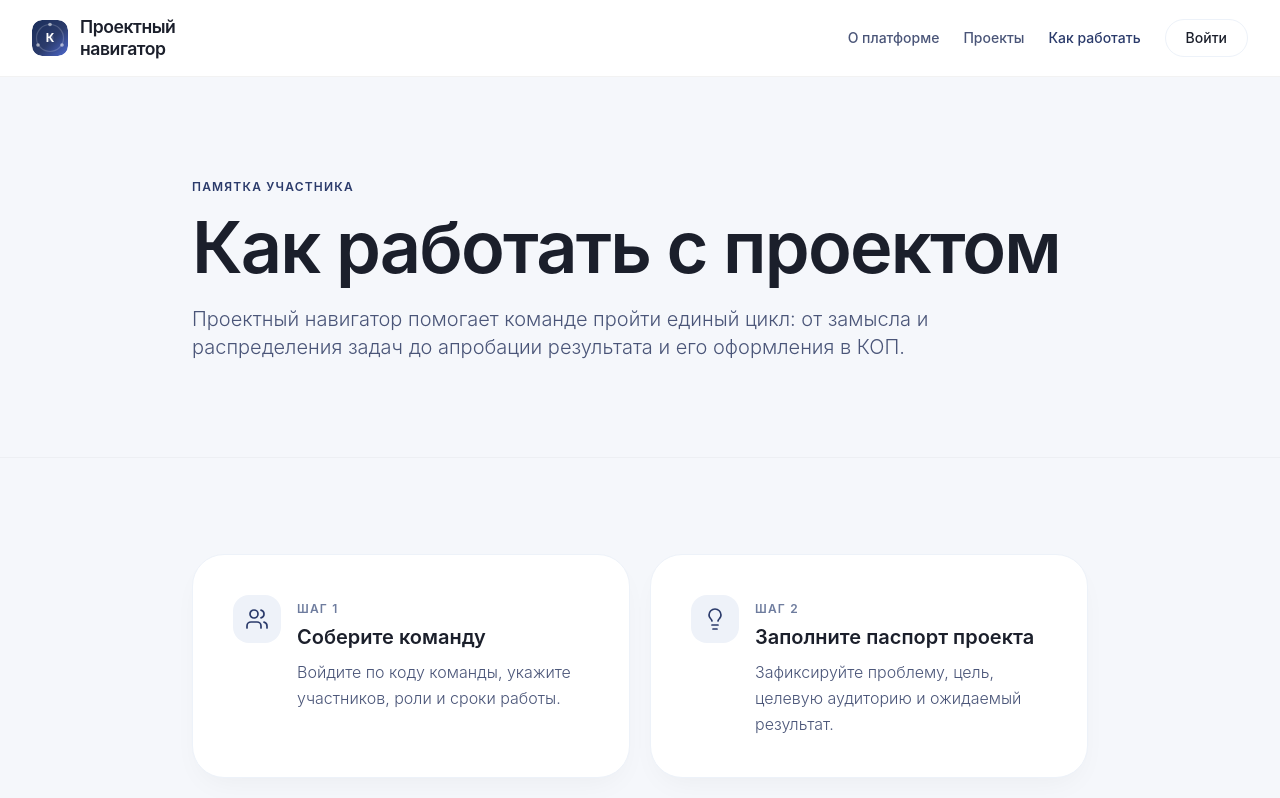
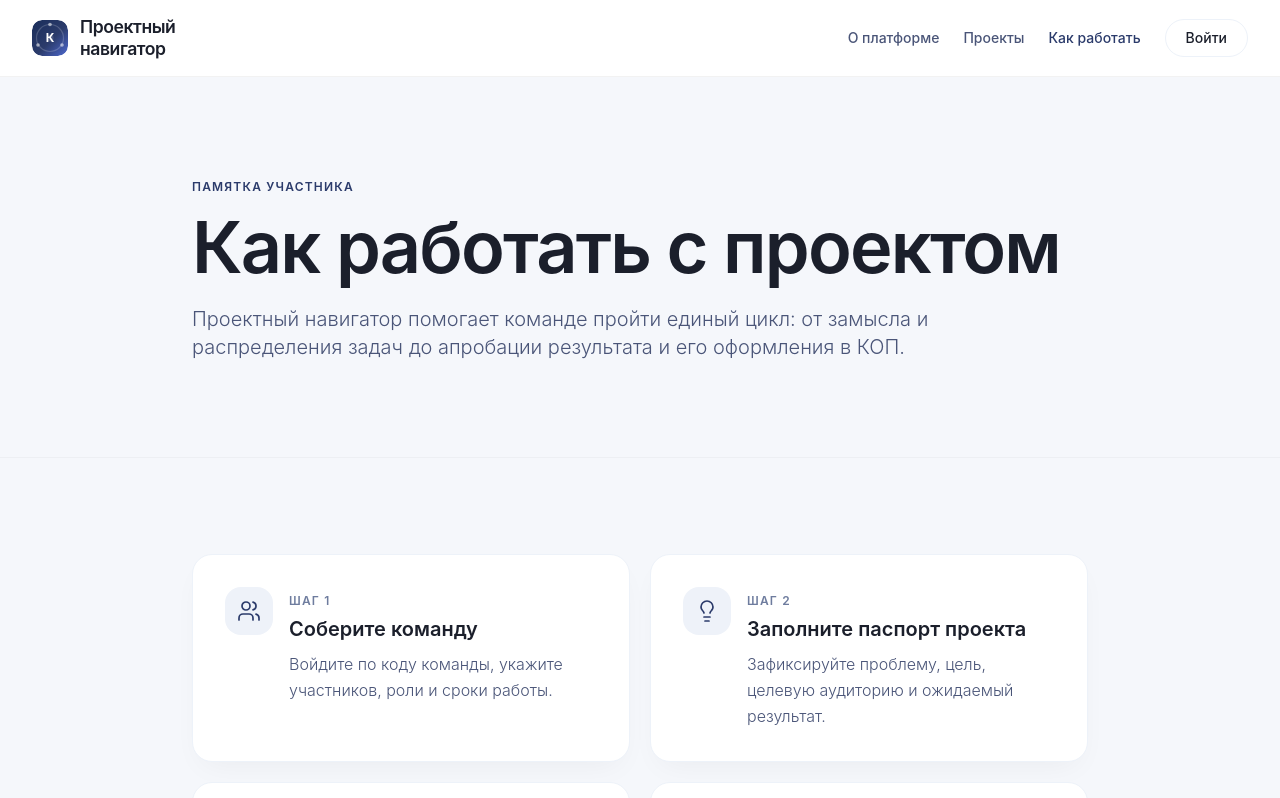
Before and after one commit to alisiatkc/kvant-next, a Next.js app: page /guide in a window 1280 px wide. Shown: the top 798 px of the page. Built offline with nearby package versions, Linux system fonts and the light colour scheme.

Commit message:
Уточнить общие радиусы и доступность анимаций

```diff
--- a/src/app/globals.css
+++ b/src/app/globals.css
@@ -81,13 +81,13 @@
     @apply inline-block bg-transparent text-kv-dark px-8 py-3.5 rounded-full font-medium border border-[#cdd6e4] transition-colors duration-200 hover:bg-kv-light no-underline;
   }
   .card-kv {
-    @apply bg-white rounded-4xl p-7 min-[640px]:p-10 shadow-card border border-kv-border;
+    @apply bg-white rounded-[1.25rem] p-6 min-[640px]:p-8 shadow-card border border-kv-border;
   }
   .modal-overlay {
     @apply fixed inset-0 bg-[rgba(15,18,28,0.7)] backdrop-blur-sm flex items-end min-[640px]:items-center justify-center z-[1000];
   }
   .modal-box {
-    @apply bg-white max-w-[600px] w-full min-[640px]:w-[90%] rounded-t-[2rem] min-[640px]:rounded-[3rem] p-7 min-[640px]:p-[50px] relative shadow-modal max-h-[92vh] overflow-y-auto;
+    @apply bg-white max-w-[600px] w-full min-[640px]:w-[90%] rounded-t-[1.5rem] min-[640px]:rounded-[1.5rem] p-7 min-[640px]:p-10 relative shadow-modal max-h-[92vh] overflow-y-auto;
   }
   .modal-close-btn {
     @apply absolute top-5 right-5 min-[640px]:top-6 min-[640px]:right-7 bg-kv-light border-none w-9 h-9 rounded-full flex items-center justify-center text-[#7c7f93] cursor-pointer hover:text-kv-dark hover:bg-[#e2e8f0] transition-colors;
@@ -111,3 +111,17 @@
     @apply inline-flex items-center gap-1.5 px-3 min-[640px]:px-5 py-1.5 min-[640px]:py-2 rounded-full font-medium text-xs min-[640px]:text-sm;
   }
 }
+
+@media (prefers-reduced-motion: reduce) {
+  html { scroll-behavior: auto; }
+  *, *::before, *::after {
+    animation-duration: 0.01ms !important;
+    animation-iteration-count: 1 !important;
+    transition-duration: 0.01ms !important;
+  }
+}
+
+:focus-visible {
+  outline: 3px solid rgba(43, 59, 107, 0.35);
+  outline-offset: 3px;
+}
```
